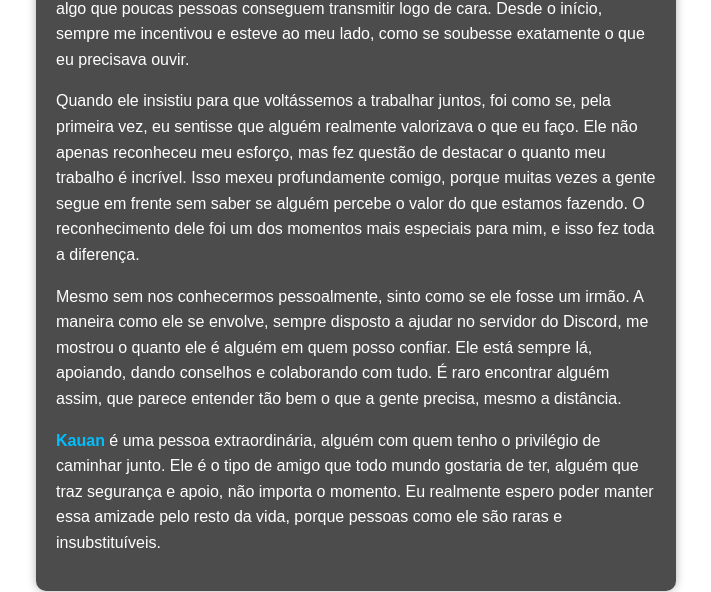
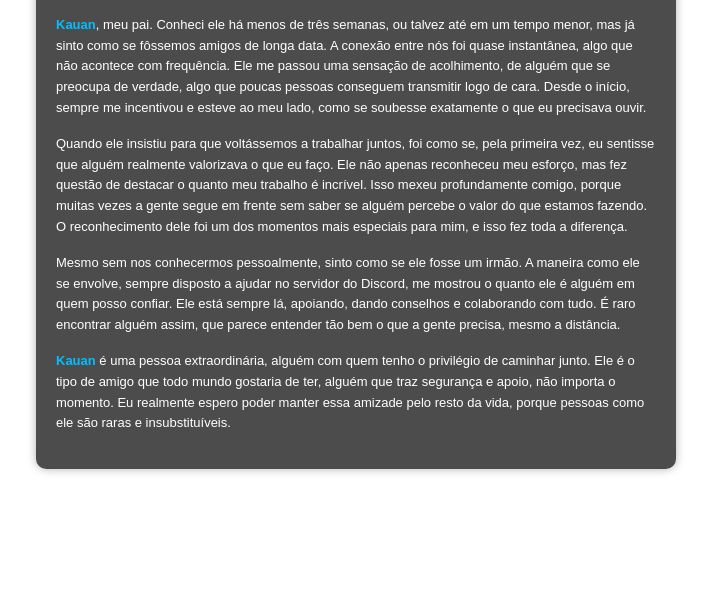
Before and after one commit to hinokame07/King, a plain HTML site: page index.html in a window 1280 px wide. Shown: the part 208-800 px from the top of the page, without its empty margins (284-995 px from the left). Drawn offline with Linux system fonts and the light colour scheme.

Commit message:
Update index.html

```diff
--- a/index.html
+++ b/index.html
@@ -34,7 +34,7 @@
         }
 
         p {
-            font-size: 16px; /* Ajuste do tamanho da fonte para melhor legibilidade */
+            font-size: 13px; /* Ajuste do tamanho da fonte para melhor legibilidade */
             line-height: 1.6;
             margin-bottom: 15px; /* Espaçamento entre os parágrafos */
         }
```
